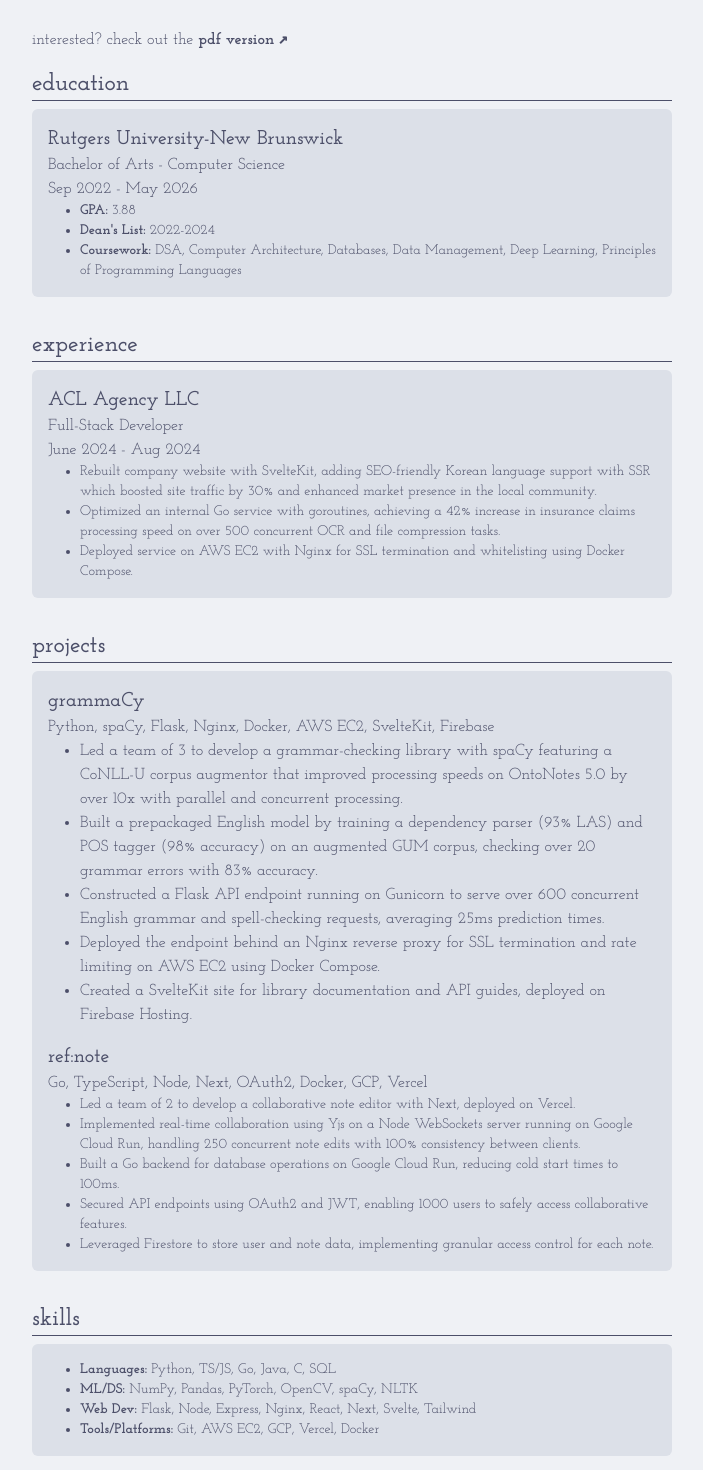
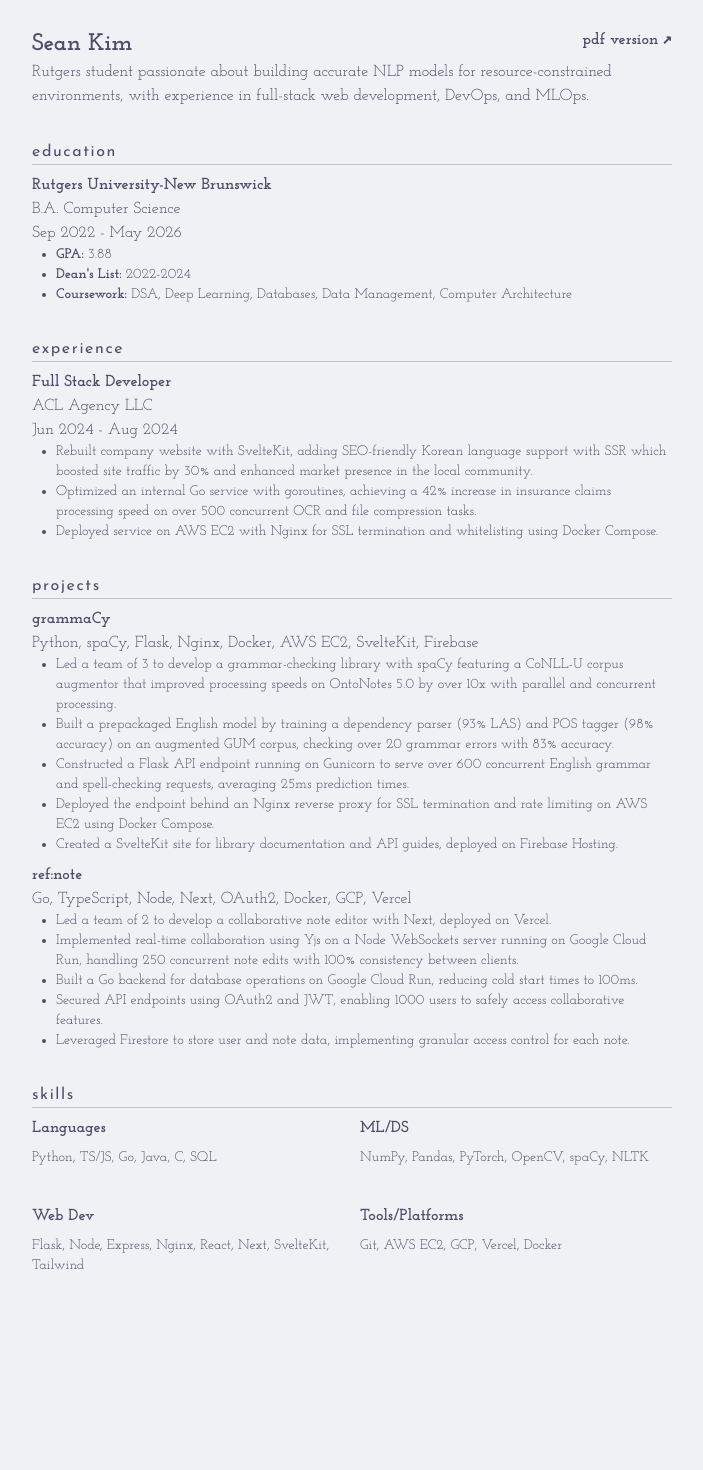
Before and after one commit to skarokin/portfolio-svelte, a SvelteKit app: page /resume in a window 1280 px wide. Shown: the part 100-1570 px from the top of the page, without its empty margins (288-991 px from the left). After the commit the page ends 1408 px from the top, so only its background shows below. Built offline with nearby package versions, Linux system fonts and the light colour scheme; a web font is replaced by a local one.

Commit message:
update HR color, update h1 to h5 josefin-sans tracking-widest, resume looks cool now, reduce font size on card

```diff
--- a/src/app.css
+++ b/src/app.css
@@ -7,6 +7,7 @@
     --text-main: #4c4f69;
     --peach: #fe640b;
     --card-bg: #dce0e8;
+    --hr: #c4c4c4;
 }
 
 body {
--- a/src/components/Header.svelte
+++ b/src/components/Header.svelte
@@ -11,7 +11,7 @@
 <header
     class="flex flex-row justify-between font-josefin-slab mt-4 absolute w-full"
 >
-    <div class="mx-4 sm:mx-16 font-semibold text-base sm:text-xl skarokin">
+    <div class="ml-4 sm:ml-16 font-semibold text-base sm:text-xl skarokin">
         <a href="/"> skarokin </a>
     </div>
     <ul class="hidden sm:flex font-semibold text-base sm:text-xl">
--- a/src/routes/contacts/+page.svelte
+++ b/src/routes/contacts/+page.svelte
@@ -2,9 +2,9 @@
     class="text-[var(--text-main)] flex flex-col justify-start min-h-screen pt-24 sm:pt-32 w-3/4 sm:w-1/2 mx-auto font-josefin-slab"
 >
     <div class="mb-16">
-        <h1 class="font-semibold text-lg sm:text-2xl">contacts</h1>
-        <hr class="border-[var(--text-main)] w-full mb-2" />
-        <ul class="text-sm sm:text-base list-disc pl-4 sm:pl-8 mb-4 sm:mb-8">
+        <h5 class="text-sm sm:text-base font-josefin-sans tracking-widest">contacts</h5>
+        <hr class="border-[var(--hr)] w-full mb-2" />
+        <ul class="text-sm sm:text-base list-disc pl-6 mb-4 sm:mb-8">
             <li>
                 LinkedIn:
                 <a href="https://www.linkedin.com/in/sean-kim-959174238/" target="_blank" class="hover:text-[var(--peach)] transition-colors">
--- a/src/routes/resume/+page.svelte
+++ b/src/routes/resume/+page.svelte
@@ -1,133 +1,110 @@
 <main
     class="text-[var(--text-main)] flex flex-col justify-start min-h-screen pt-24 sm:pt-32 w-3/4 sm:w-1/2 mx-auto font-josefin-slab"
 >
-    <p class="text-sm sm:text-base mb-4">
-        interested? check out the
+    <!-- intro -->
+    <section class="mb-4 sm:mb-8">
+        <div class="flex flex-row justify-between">
+        <h1 class="font-bold text-lg sm:text-2xl">Sean Kim</h1>
         <a
             href="https://docs.google.com/document/d/1tRDzDHee2Tzo69DIKUbjzBvazWD5S1xeZPv4q8h0x50/export?format=pdf"
             target="_blank"
+            class="text-sm sm:text-base"
         >
             pdf version
         </a>
-    </p>
+    </div>
+        <p class="text-sm sm:text-base">
+            Rutgers student passionate about building accurate NLP models for resource-constrained environments,
+            with experience in full-stack web development, DevOps, and MLOps.
+        </p>
+    </section>
 
-    <h1 class="font-semibold text-lg sm:text-2xl">education</h1>
-    <hr class="border-[var(--text-main)] w-full mb-2" />
-    <div class="bg-[var(--card-bg)] p-4 rounded-md mb-8">
-        <h3 class="font-semibold text-base sm:text-xl">
-            Rutgers University-New Brunswick
-        </h3>
-        <h5 class="text-sm sm:text-base">Bachelor of Arts - Computer Science</h5>
-        <h5 class="text-sm sm:text-base">Sep 2022 - May 2026</h5>
-        <ul class="text-xs sm:text-sm list-disc pl-4 sm:pl-8">
+    <!-- education -->
+    <section class="mb-4 sm:mb-8">
+        <h5 class="text-sm sm:text-base tracking-widest font-josefin-sans">education</h5>
+        <hr class="border-[var(--hr)] w-full mb-2" />
+        <p class="text-sm sm:text-base font-bold">Rutgers University-New Brunswick</p>
+        <p class="text-sm sm:text-base">B.A. Computer Science</p>
+        <p class="text-sm sm:text-base">Sep 2022 - May 2026</p>
+        <ul class="text-xs sm:text-sm list-disc pl-6">
             <li><span class="font-bold">GPA:</span> 3.88</li>
             <li><span class="font-bold">Dean's List:</span> 2022-2024</li>
-            <li>
-                <span class="font-bold">Coursework:</span> DSA, Computer Architecture, Databases, Data
-                Management, Deep Learning, Principles of Programming Languages
-            </li>
+            <li><span class="font-bold">Coursework:</span> DSA, Deep Learning, Databases, Data Management, Computer Architecture </li>
+    </section>
+
+    <!-- experience -->
+    <section class="mb-4 sm:mb-8">
+        <h5 class="text-sm sm:text-base tracking-widest font-josefin-sans">experience</h5>
+        <hr class="border-[var(--hr)] w-full mb-2" />
+        <p class="text-sm sm:text-base font-bold">Full Stack Developer</p>
+        <p class="text-sm sm:text-base">ACL Agency LLC</p>
+        <p class="text-sm sm:text-base">Jun 2024 - Aug 2024</p>
+        <ul class="text-xs sm:text-sm list-disc pl-6">
+            <li>Rebuilt company website with SvelteKit, adding SEO-friendly Korean language support with SSR which boosted site traffic by 30% and enhanced market presence in the local community.</li>
+            <li>Optimized an internal Go service with goroutines, achieving a 42% increase in insurance claims processing speed on over 500 concurrent OCR and file compression tasks.</li>
+            <li>Deployed service on AWS EC2 with Nginx for SSL termination and whitelisting using Docker Compose.</li>
         </ul>
-    </div>
-    <h1 class="font-semibold text-lg sm:text-2xl">experience</h1>
-    <hr class="border-[var(--text-main)] w-full mb-2" />
-    <div class="bg-[var(--card-bg)] p-4 rounded-md mb-8">
-        <h3 class="font-semibold text-base sm:text-xl">ACL Agency LLC</h3>
-        <h5 class="text-sm sm:text-base">Full-Stack Developer</h5>
-        <h5 class="text-sm sm:text-base">June 2024 - Aug 2024</h5>
-        <ul class="text-xs sm:text-sm list-disc pl-4 sm:pl-8">
-            <li>
-                Rebuilt company website with SvelteKit, adding SEO-friendly Korean language support with SSR
-                which boosted site traffic by 30% and enhanced market presence in the local community.
-            </li>
-            <li>
-                Optimized an internal Go service with goroutines, achieving a 42% increase in insurance claims
-                processing speed on over 500 concurrent OCR and file compression tasks.
-            </li>
-            <li>
-                Deployed service on AWS EC2 with Nginx for SSL termination and whitelisting using Docker Compose.
-            </li>
+    </section>
+
+    <!-- projects -->
+    <section class="mb-4 sm:mb-8">
+        <h5 class="text-sm sm:text-base tracking-widest font-josefin-sans">projects</h5>
+        <hr class="border-[var(--hr)] w-full mb-2" />
+        <p class="text-sm sm:text-base font-bold">grammaCy</p>
+        <p class="text-sm sm:text-base">Python, spaCy, Flask, Nginx, Docker, AWS EC2, SvelteKit, Firebase</p>
+        <ul class="text-xs sm:text-sm list-disc pl-6 mb-2">
+            <li>Led a team of 3 to develop a grammar-checking library with spaCy featuring a CoNLL-U corpus augmentor that improved processing speeds on OntoNotes 5.0 by over 10x with parallel and concurrent processing.</li>
+            <li>Built a prepackaged English model by training a dependency parser (93% LAS) and POS tagger (98% accuracy) on an augmented GUM corpus, checking over 20 grammar errors with 83% accuracy.</li>
+            <li>Constructed a Flask API endpoint running on Gunicorn to serve over 600 concurrent English grammar and spell-checking requests, averaging 25ms prediction times.</li>
+            <li>Deployed the endpoint behind an Nginx reverse proxy for SSL termination and rate limiting on AWS EC2 using Docker Compose.</li>
+            <li>Created a SvelteKit site for library documentation and API guides, deployed on Firebase Hosting.</li>
         </ul>
-    </div>
-    <h1 class="font-semibold text-lg sm:text-2xl">projects</h1>
-    <hr class="border-[var(--text-main)] w-full mb-2" />
-    <div class="bg-[var(--card-bg)] p-4 rounded-md mb-8">
-        <h3 class="font-semibold text-base sm:text-xl">grammaCy</h3>
-        <h5 class="text-sm sm:text-base">
-            Python, spaCy, Flask, Nginx, Docker, AWS EC2, SvelteKit, Firebase
-        </h5>
-        <ul class="text-sm sm:text-base list-disc pl-4 sm:pl-8 mb-4">
-            <li>
-                Led a team of 3 to develop a grammar-checking library with spaCy featuring a CoNLL-U corpus augmentor that
-                improved processing speeds on OntoNotes 5.0 by over 10x with parallel and concurrent processing.
-            </li>
-            <li>
-                Built a prepackaged English model by training a dependency parser (93% LAS) and POS tagger (98% accuracy)
-                on an augmented GUM corpus, checking over 20 grammar errors with 83% accuracy.
-            </li>
-            <li>
-                Constructed a Flask API endpoint running on Gunicorn to serve over 600
-                concurrent English grammar and spell-checking requests, averaging 25ms prediction times.
-            </li>
-            <li>
-                Deployed the endpoint behind an Nginx reverse proxy for SSL termination and rate limiting on AWS EC2 using Docker Compose.
-            </li>
-            <li>
-                Created a SvelteKit site for library documentation and API guides, deployed on Firebase Hosting.
-            </li>
+        <p class="text-sm sm:text-base font-bold">ref:note</p>
+        <p class="text-sm sm:text-base">Go, TypeScript, Node, Next, OAuth2, Docker, GCP, Vercel</p>
+        <ul class="text-xs sm:text-sm list-disc pl-6">
+            <li>Led a team of 2 to develop a collaborative note editor with Next, deployed on Vercel.</li>
+            <li>Implemented real-time collaboration using Yjs on a Node WebSockets server running on Google Cloud Run, handling 250 concurrent note edits with 100% consistency between clients.</li>
+            <li>Built a Go backend for database operations on Google Cloud Run, reducing cold start times to 100ms.</li>
+            <li>Secured API endpoints using OAuth2 and JWT, enabling 1000 users to safely access collaborative features.</li>
+            <li>Leveraged Firestore to store user and note data, implementing granular access control for each note.</li>
         </ul>
-        <h3 class="font-semibold text-base sm:text-xl">ref:note</h3>
-        <h5 class="text-sm sm:text-base">Go, TypeScript, Node, Next, OAuth2, Docker, GCP, Vercel</h5>
-        <ul class="text-xs sm:text-sm list-disc pl-4 sm:pl-8">
-            <li>
-                Led a team of 2 to develop a collaborative note editor with Next, deployed on Vercel.
-            </li>
-            <li>
-                Implemented real-time collaboration using Yjs on a Node WebSockets server running on Google Cloud Run,
-                handling 250 concurrent note edits with 100% consistency between clients.
-            </li>
-            <li>
-                Built a Go backend for database operations on Google Cloud Run, reducing cold start times to 100ms.
-            </li>
-            <li>
-                Secured API endpoints using OAuth2 and JWT, enabling 1000 users to safely access collaborative features.
-            </li>
-            <li>
-                Leveraged Firestore to store user and note data, implementing granular access control for each note.
-            </li>
-        </ul>
-    </div>
-    <h1 class="font-semibold text-lg sm:text-2xl">skills</h1>
-    <hr class="border-[var(--text-main)] w-full mb-2" />
-    <div class="bg-[var(--card-bg)] p-4 rounded-md mb-8">
-        <ul class="text-xs sm:text-sm list-disc pl-4 sm:pl-8">
-            <li>
-                <span class="font-bold">Languages:</span> Python, TS/JS, Go, Java, C, SQL
-            </li>
-            <li>
-                <span class="font-bold">ML/DS:</span> NumPy, Pandas, PyTorch, OpenCV, spaCy, NLTK
-            </li>
-            <li>
-                <span class="font-bold">Web Dev:</span> Flask, Node, Express, Nginx, React, Next, Svelte, Tailwind
-            </li>
-            <li>
-                <span class="font-bold">Tools/Platforms:</span> Git, AWS EC2, GCP, Vercel, Docker
-            </li>
-        </ul>
-    </div>
+    </section>
+    <!-- skills -->
+    <section class="mb-4 sm:mb-8">
+        <h5 class="text-sm sm:text-base tracking-widest font-josefin-sans">skills</h5>
+        <hr class="border-[var(--hr)] w-full mb-2" />
+        <div class="grid grid-rows-2 grid-cols-2 justify-between gap-2 sm:gap-4">
+            <div class="flex flex-col">
+                <p class="text-sm sm:text-base font-bold mb-2">Languages</p>
+                <p class="text-xs sm:text-sm">Python, TS/JS, Go, Java, C, SQL</p>
+            </div>
+            <div class="flex flex-col">
+                <p class="text-sm sm:text-base font-bold mb-2">ML/DS</p>
+                <p class="text-xs sm:text-sm">NumPy, Pandas, PyTorch, OpenCV, spaCy, NLTK</p>
+            </div>
+            <div class="flex flex-col">
+                <p class="text-sm sm:text-base font-bold mb-2">Web Dev</p>
+                <p class="text-xs sm:text-sm">Flask, Node, Express, Nginx, React, Next, SvelteKit, Tailwind</p>
+            </div>
+            <div class="flex flex-col">
+                <p class="text-sm sm:text-base font-bold mb-2">Tools/Platforms</p>
+                <p class="text-xs sm:text-sm">Git, AWS EC2, GCP, Vercel, Docker</p>
+            </div>
+        </div>
 </main>
 
 <style>
-    p a {
+    a {
         transition: all 0.2s ease;
         display: inline-block;
         font-weight: bold;
     }
 
-    p a:hover {
+    a:hover {
         text-decoration: underline;
     }
 
-    p a::after {
+    a::after {
         font-family: monospace;
         content: "\2197";
         margin-left: 0.25em;
@@ -136,7 +113,7 @@
         transform-origin: center;
     }
 
-    p a:hover::after {
+    a:hover::after {
         transform: translate(5px, -5px) scale(1.3);
         color: var(--peach);
     }
```
Also changed, not shown: src/components/Card.svelte (+11 -11 lines), src/routes/about/+page.svelte (+24 -12 lines).
